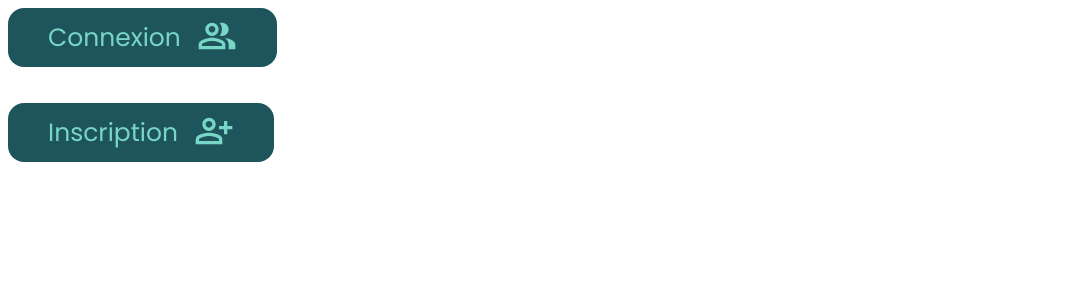
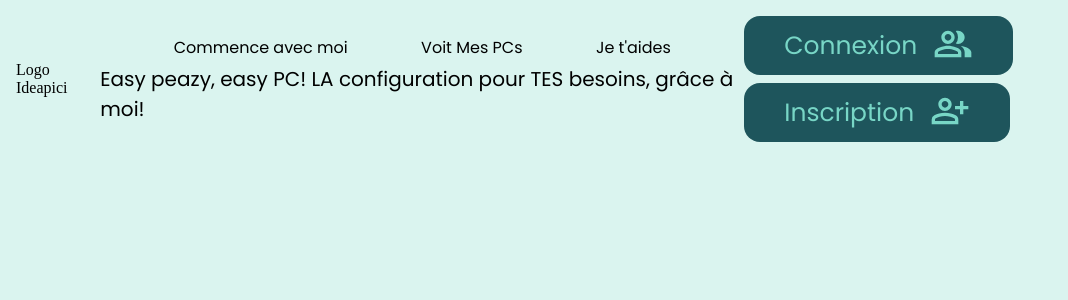
Before and after one commit to Phignis/ideapici, an Angular app in the folder src/ideapici/: page / in a window 1280 px wide. Shown: the top 300 px of the page, without its empty margins (0-1068 px from the left). Built offline with nearby package versions, Linux system fonts and the light colour scheme.

Commit message:
creation of header, and encapsulation of buttons inside it. Text of buttons appears now bigger. Start to add HostListener on button to change svg class. Body has padding and is limited to 1980px for wider screens

```diff
--- a/src/ideapici/src/app/app.module.ts
+++ b/src/ideapici/src/app/app.module.ts
@@ -7,6 +7,7 @@ import { NotFoundPageComponent } from './pages/not-found-page/not-found-page.com
 import { MainIconButtonComponent } from './components/main-icon-button/main-icon-button.component';
 import { PeopleProfileIconComponent } from './components/icons/people-profile-icon/people-profile-icon.component';
 import { PeopleIncriptionAddIconComponent } from './components/icons/people-incription-add-icon/people-incription-add-icon.component';
+import { HeaderComponent } from './components/header/header.component';
 
 @NgModule({
   declarations: [
@@ -15,6 +16,7 @@ import { PeopleIncriptionAddIconComponent } from './components/icons/people-incr
     MainIconButtonComponent,
     PeopleProfileIconComponent,
     PeopleIncriptionAddIconComponent,
+    HeaderComponent,
   ],
   imports: [
     BrowserModule,
--- /dev/null
+++ b/src/ideapici/src/app/components/header/header.component.css
@@ -0,0 +1,43 @@
+header {
+    display: flex;
+    flex-flow: row nowrap;
+    justify-content: space-between;
+    align-items: center;
+
+
+    padding: 0;
+    width:100%;
+}
+
+header .central-part {
+    display: flex;
+    flex-flow: column nowrap;
+    justify-content: space-between;
+    align-items: center;
+    row-gap: 4px;
+}
+
+.central-part nav {
+    display: flex;
+    flex-flow: row nowrap;
+    justify-content: space-evenly;
+    align-items: center;
+
+    width: 100%;
+}
+
+.central-part nav, .central-part p {
+    margin: 0;
+}
+
+.central-part p {
+    font: var(--text-larger-font);
+}
+
+header .connexion-part {
+    display: flex;
+    flex-flow: row wrap;
+    justify-content: space-between;
+    align-items: center;
+    gap: 8px;
+}
--- /dev/null
+++ b/src/ideapici/src/app/components/header/header.component.html
@@ -0,0 +1,25 @@
+<header>
+    <div class="logo-part">
+        Logo Ideapici
+    </div>
+    <div class="central-part">
+        <nav>
+            <!-- TODO : add routerLink directive -->
+            <a class="text-link">Commence avec moi</a>
+            <a class="text-link">Voit Mes PCs</a>
+            <a class="text-link">Je t'aides</a>
+        </nav>
+        <p>
+            Easy peazy, easy PC! LA configuration pour TES besoins, grâce à moi!
+        </p>
+    </div>
+    <div class="connexion-part">
+        <app-main-icon-button [textToDisplay]="'Connexion'">
+            <app-people-profile-icon [fillColor]="rootStyle.getPropertyValue('--primary-color')"></app-people-profile-icon>
+        </app-main-icon-button>
+        <br /><br />
+        <app-main-icon-button [textToDisplay]="'Inscription'">
+            <app-people-incription-add-icon [fillColor]="rootStyle.getPropertyValue('--primary-color')"></app-people-incription-add-icon>
+        </app-main-icon-button>
+    </div>
+</header>
--- /dev/null
+++ b/src/ideapici/src/app/components/header/header.component.ts
@@ -0,0 +1,10 @@
+import { Component } from '@angular/core';
+
+@Component({
+  selector: 'app-header',
+  templateUrl: './header.component.html',
+  styleUrls: ['./header.component.css']
+})
+export class HeaderComponent {
+  protected rootStyle: any = window.getComputedStyle(document.body);
+}
--- a/src/ideapici/src/app/components/main-icon-button/main-icon-button.component.css
+++ b/src/ideapici/src/app/components/main-icon-button/main-icon-button.component.css
@@ -21,9 +21,7 @@
 
 .main-button-iconified:hover p {
     color: var(--interactible-color);
+    transform: scale(1.1);
+    font-weight: bold;
+    transition: all 200ms ease-in-out;
 }
-
-.main-button-iconified:hover * svg .modifiable-color-path {
-    fill: var(--interactible-color);
-
-}
--- a/src/ideapici/src/app/components/main-icon-button/main-icon-button.component.ts
+++ b/src/ideapici/src/app/components/main-icon-button/main-icon-button.component.ts
@@ -1,4 +1,4 @@
-import { Component, Input } from '@angular/core';
+import { Component, HostListener, Input } from '@angular/core';
 import { Router } from '@angular/router';
 
 @Component({
@@ -18,4 +18,16 @@ export class MainIconButtonComponent {
   protected redirect(wantedDestination: string) : void {
     this.router.navigate([`/${this.destination}`]);
   }
+
+  @HostListener('mouseenter')
+  private onMouseEnter() {
+    console.log("mouse entered");
+  }
+
+  @HostListener('mouseleave')
+  private onMouseLeaving() {
+    console.log("mouse has leaved")
+  }
+
+
 }
--- a/src/ideapici/src/app/pages/not-found-page/not-found-page.component.html
+++ b/src/ideapici/src/app/pages/not-found-page/not-found-page.component.html
@@ -1,7 +1 @@
-<app-main-icon-button [textToDisplay]="'Connexion'">
-    <app-people-profile-icon [fillColor]="rootStyle.getPropertyValue('--primary-color')"></app-people-profile-icon>
-</app-main-icon-button>
-<br /><br />
-<app-main-icon-button [textToDisplay]="'Inscription'">
-    <app-people-incription-add-icon [fillColor]="rootStyle.getPropertyValue('--primary-color')"></app-people-incription-add-icon>
-</app-main-icon-button>
+<app-header></app-header>
--- a/src/ideapici/src/app/pages/not-found-page/not-found-page.component.ts
+++ b/src/ideapici/src/app/pages/not-found-page/not-found-page.component.ts
@@ -6,5 +6,4 @@ import { Component } from '@angular/core';
   styleUrls: ['./not-found-page.component.css']
 })
 export class NotFoundPageComponent {
-  protected rootStyle: any = window.getComputedStyle(document.body);
 }
--- a/src/ideapici/src/styles.css
+++ b/src/ideapici/src/styles.css
@@ -26,3 +26,17 @@
     --text-larger-font: 1.250rem 'Poppins', sans-serif;
     --text-title-font: 1.562rem 'Poppins', sans-serif;
 }
+
+body {
+    margin: 0;
+    padding: 16px;
+    background-color: var(--background-color);
+
+    /* usefull to display on larger screen, juste max using 1980px, margin here to ensure that body is centered */
+    max-width: 1980px;
+    margin: auto;
+}
+
+.text-link {
+    font: var(--text-font);
+}
```
Also changed, not shown: 1 other file (tests, documents, lock files or other folders).
